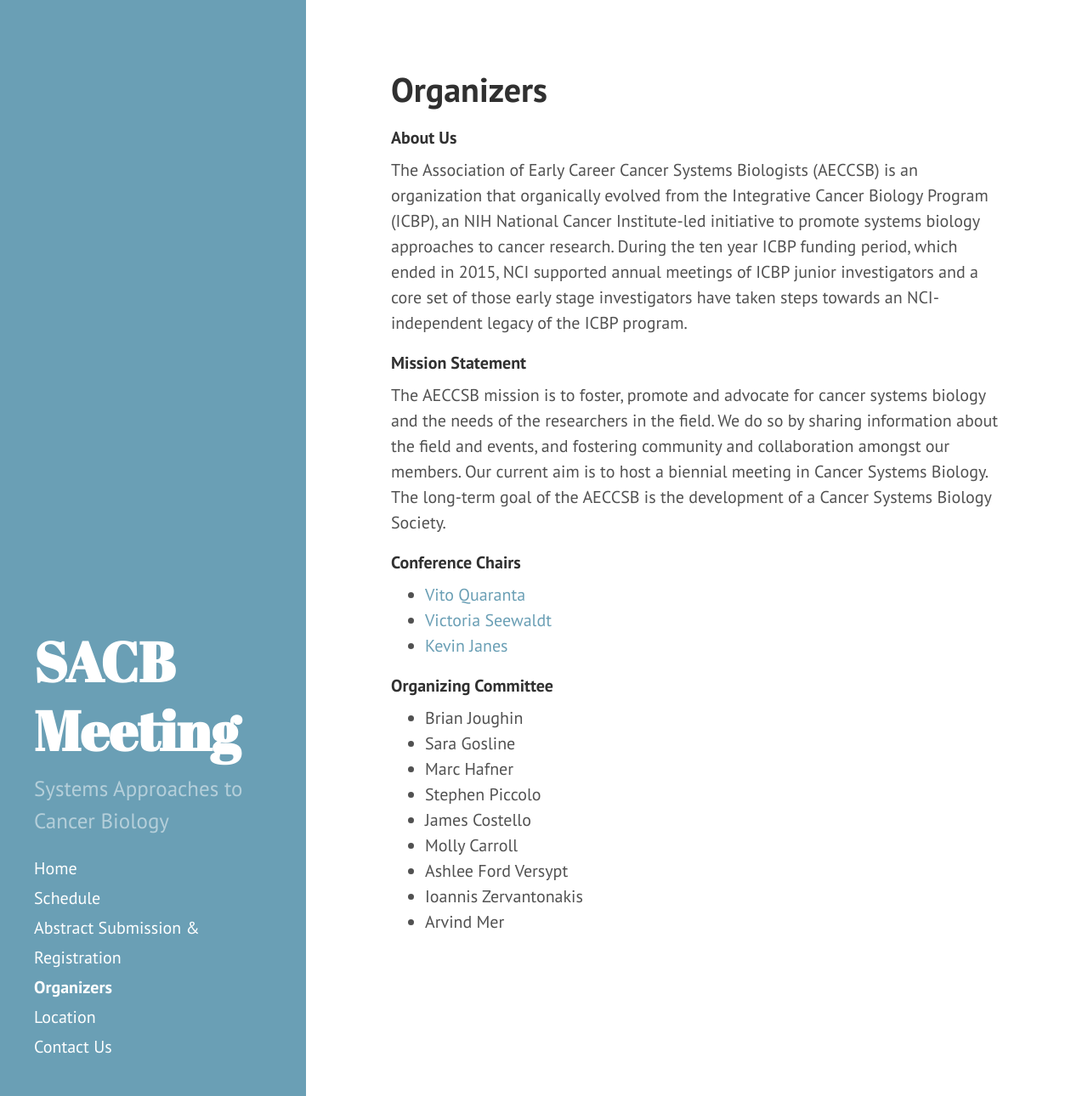
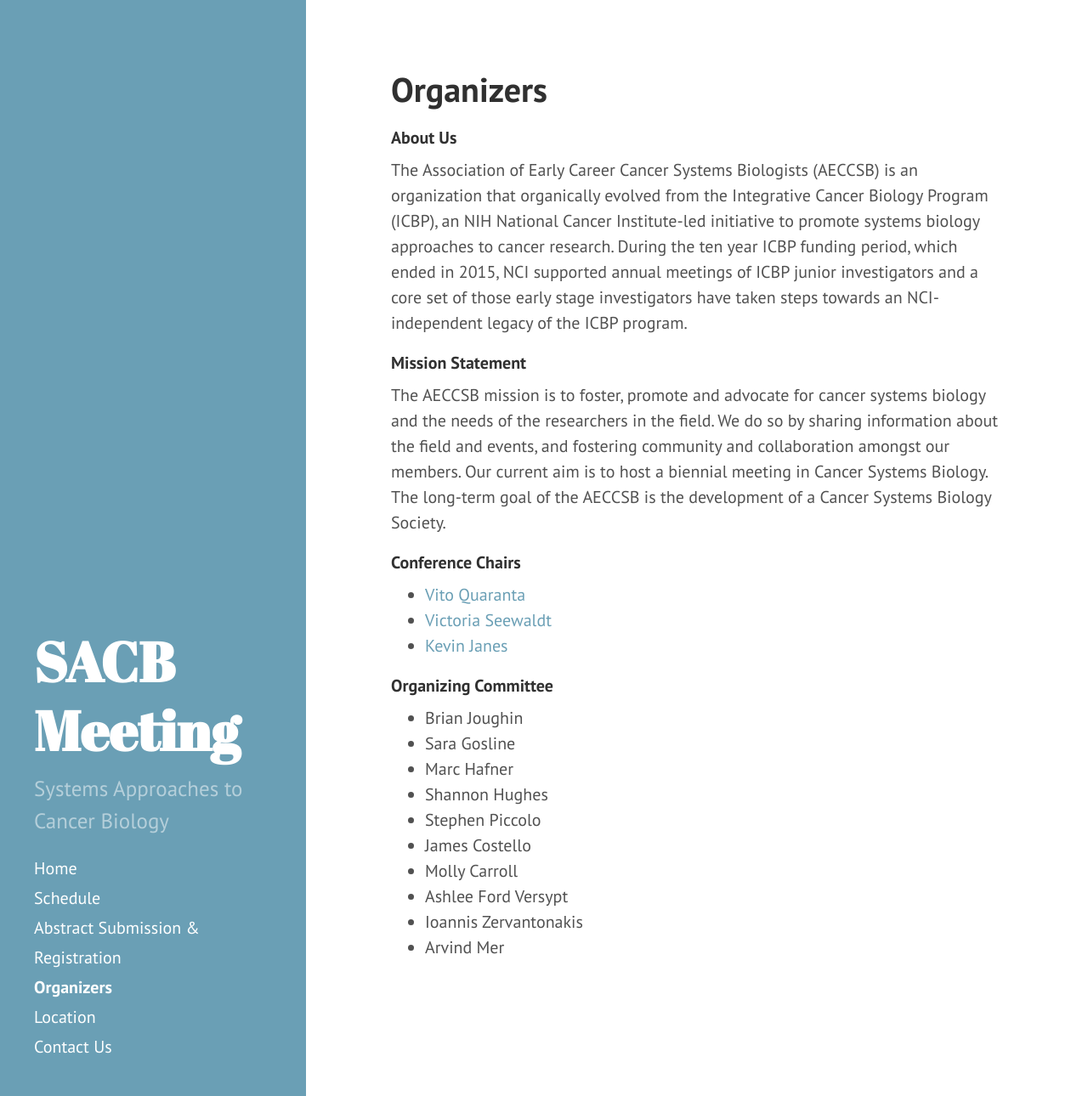
Before and after one commit to AECCSB/sacb-meeting, a Jekyll site: the page built from organizers.md, in a window 1280 px wide and 1290 px high. Shown: the whole window at 85% size. Built offline with Jekyll 4.4.1, drawn with Linux system fonts in a browser that asks for light colours.

Commit message:
Update organizers.md

```diff
--- a/organizers.md
+++ b/organizers.md
@@ -21,6 +21,7 @@
 - Brian Joughin
 - Sara Gosline
 - Marc Hafner
+- Shannon Hughes
 - Stephen Piccolo
 - James Costello
 - Molly Carroll
```
